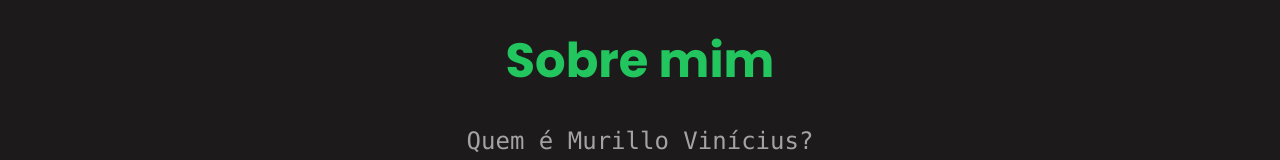
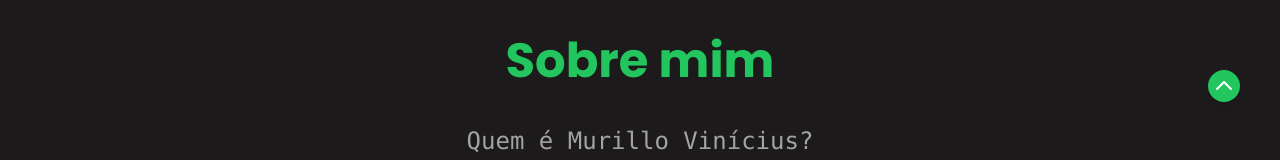
Before and after one commit to Murillou/portfolio-murillou, a React (Vite) app: page / in a window 1280 px wide. Shown: the part 658-818 px from the top of the page. Built offline with nearby package versions, Linux system fonts and the light colour scheme.

Commit message:
[feat] adicionando âncoragem a aplicação

```diff
--- a/index.html
+++ b/index.html
@@ -2,7 +2,7 @@
 <html lang="en">
   <head>
     <meta charset="UTF-8" />
-    <link rel="icon" type="image/svg+xml" href="src/assets/developer.png" />
+    <link rel="icon" type="image/svg+xml" href="src/assets/icon-dev.png" />
     <meta name="viewport" content="width=device-width, initial-scale=1.0" />
     <title>Dev Murillou</title>
   </head>
--- a/src/App.tsx
+++ b/src/App.tsx
@@ -4,12 +4,45 @@ import { Perfil } from './components/Perfil/Perfil';
 // import { Skills } from './components/Skills/Skills';
 
 export function App() {
+  const scrollToSection = (sectionId: string) => {
+    const section = document.getElementById(sectionId);
+    if (section) {
+      section.scrollIntoView({ behavior: 'smooth' });
+    }
+  };
+
+  const scrollToTop = () => {
+    window.scrollTo({
+      top: 0,
+      behavior: 'smooth',
+    });
+  };
+
   return (
     <>
-      <Header />
+      <Header scrollToSection={scrollToSection} />
       <Perfil />
       <AboutMe />
       {/* <Skills /> */}
+      <button
+        onClick={scrollToTop}
+        className="fixed bottom-2 right-2 md:bottom-10 md:right-10 bg-green-500 text-white p-1 rounded-full shadow-md transition duration-300 hover:bg-green-600 hover:scale-110"
+      >
+        <svg
+          xmlns="http://www.w3.org/2000/svg"
+          className="h-6 w-6"
+          fill="none"
+          viewBox="0 0 24 24"
+          stroke="currentColor"
+        >
+          <path
+            strokeLinecap="round"
+            strokeLinejoin="round"
+            strokeWidth={2}
+            d="M5 15l7-7 7 7"
+          />
+        </svg>
+      </button>
     </>
   );
 }
--- a/src/components/AboutMe/AboutMe.tsx
+++ b/src/components/AboutMe/AboutMe.tsx
@@ -12,16 +12,19 @@ export function AboutMe() {
   }, []);
   return (
     <main
+      id="about"
       className="flex flex-col items-center justify-center gap-10 max-w-7xl mx-auto text-white mt-24 font-poppins"
       data-aos="fade-up"
     >
-      <h1 className="font-bold text-5xl text-green-500">Sobre mim</h1>
+      <h1 className="font-bold text-3xl md:text-5xl text-green-500">
+        Sobre mim
+      </h1>
 
-      <h1 className="font-mono text-2xl text-gray-opacity">
+      <h1 className="font-mono text-center text-2xl text-gray-opacity">
         Quem é Murillo Vinícius?
       </h1>
 
-      <div className="max-w-5xl text-center text-lg text-gray-opacity space-y-3">
+      <div className="max-w-5xl p-3 text-center text-md sm:text-lg text-gray-opacity space-y-3">
         <p>
           Sou um amante da programação desde os 14 anos, quando tive o primeiro
           contato na robótica programando em Arduino, lembro do como se fosse
@@ -50,7 +53,7 @@ export function AboutMe() {
 
         <p>
           Nas horas vagas, costumo ler mangás (de preferência os clássicos),
-          tocar guitarra e jogar jogos de ritmos .
+          tocar guitarra e jogar jogos de ritmos.
         </p>
       </div>
     </main>
--- a/src/components/Header.tsx
+++ b/src/components/Header.tsx
@@ -1,6 +1,10 @@
 import { useState } from 'react';
 
-export function Header() {
+interface HeaderProps {
+  scrollToSection: (id: string) => void;
+}
+
+export function Header({ scrollToSection }: HeaderProps) {
   const [isMenuOpen, setIsMenuOpen] = useState(false);
 
   const toggleMenu = () => {
@@ -51,16 +55,24 @@ export function Header() {
             </svg>
           </button>
           <li className="cursor-pointer transition duration-300 ease-in-out transform hover:scale-105 hover:text-green-500">
-            Sobre mim
+            <a href="#" onClick={() => scrollToSection('about')}>
+              Sobre mim
+            </a>
           </li>
           <li className="cursor-pointer transition duration-300 ease-in-out transform hover:scale-105 hover:text-green-500">
-            Skills
+            <a href="#" onClick={() => scrollToSection('skills')}>
+              Skills
+            </a>
           </li>
           <li className="cursor-pointer transition duration-300 ease-in-out transform hover:scale-105 hover:text-green-500">
-            Projetos
+            <a href="#" onClick={() => scrollToSection('projetos')}>
+              Projetos
+            </a>
           </li>
           <li className="cursor-pointer transition duration-300 ease-in-out transform hover:scale-105 hover:text-green-500">
-            Contato
+            <a href="#" onClick={() => scrollToSection('contact')}>
+              Contato
+            </a>
           </li>
         </ul>
       </header>
--- a/src/components/Perfil/Perfil.tsx
+++ b/src/components/Perfil/Perfil.tsx
@@ -30,7 +30,7 @@ export function Perfil() {
       </section>
 
       <section className="flex flex-col items-center space-y-3 md:items-start md:ml-10">
-        <h1 className="font-extrabold text-xl text-green-600 sm:text-3xl lg:text-4xl">
+        <h1 className="font-extrabold text-xl text-center text-green-600 sm:text-3xl lg:text-4xl">
           Olá, sou Murillo Vinícius :D
         </h1>
 
--- a/src/components/Skills/Skills.tsx
+++ b/src/components/Skills/Skills.tsx
@@ -13,7 +13,7 @@ export function Skills() {
   }, []);
 
   return (
-    <main className="mt-24 max-w-5xl mx-auto">
+    <main className="mt-24 max-w-5xl mx-auto" id="skills">
       <SiTypescript className="text-blue-500" size={100} data-aos="fade-up" />
     </main>
   );
--- a/src/index.css
+++ b/src/index.css
@@ -4,6 +4,6 @@
 @tailwind components;
 @tailwind utilities;
 
-* {
+body {
   background-color: #1c1a1a;
 }
```
Also changed, not shown: src/assets/developer.png (deleted), src/assets/icon-dev.png (added).
